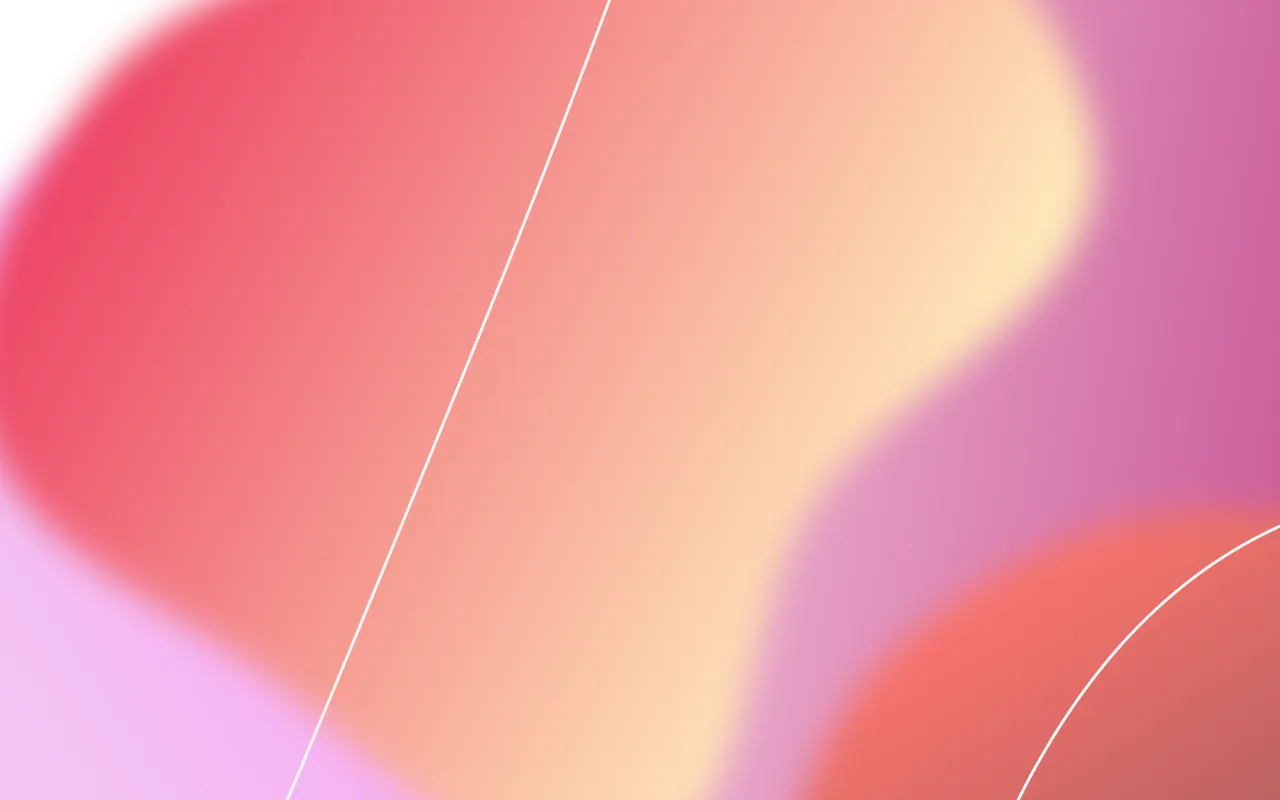
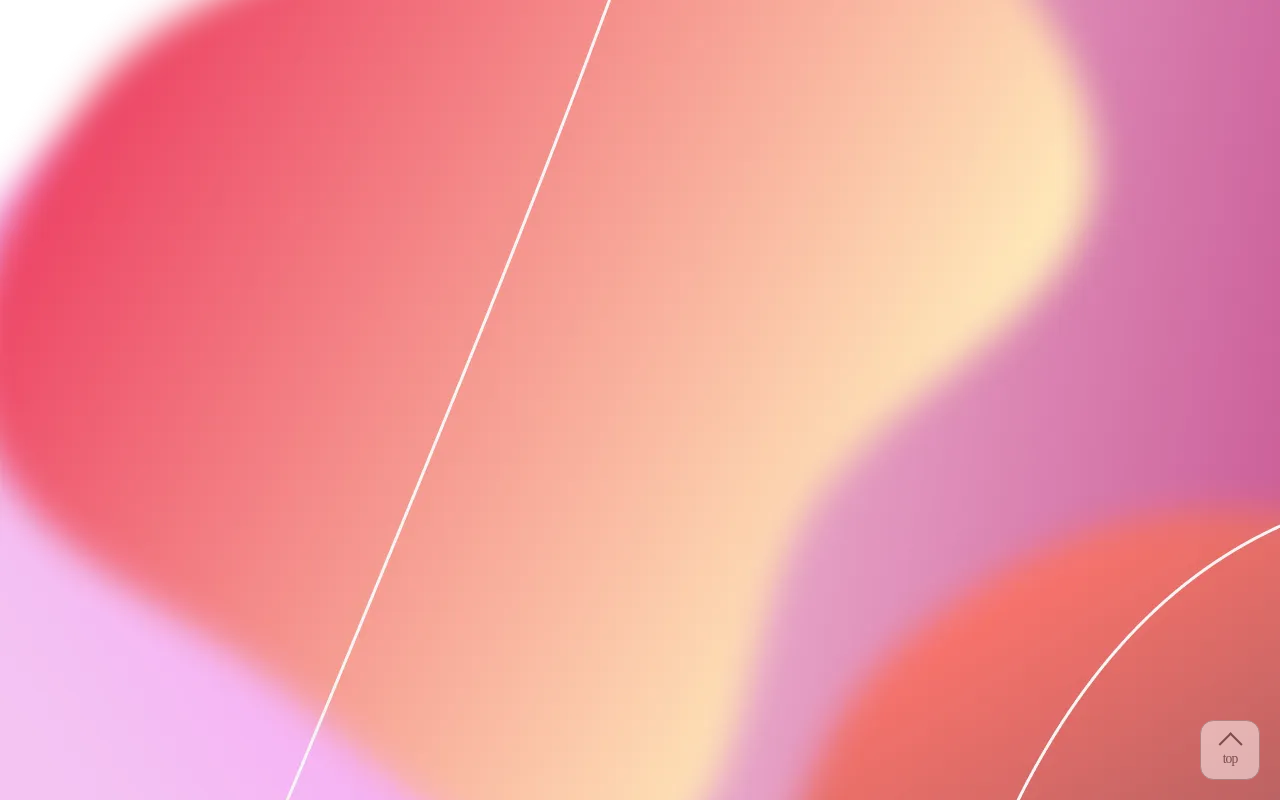
Before and after one commit to ynufes-tech/ynufes-seiryo24, a Nuxt app: page / in a window 1280 px wide. Built offline with nearby package versions, Linux system fonts and the light colour scheme.

Commit message:
componentsフォルダを作成し、中にFloatingButtonファイルを作成･記述。 layouts/defaultのlayout-rootディブ内にFloatinButtonを追加

```diff
--- /dev/null
+++ b/components/FloatingButton.vue
@@ -0,0 +1,67 @@
+<script lang="ts" setup></script>
+<template>
+  <div class="floating-button">
+    <a href="#" class="go-top">top</a>
+  </div>
+</template>
+
+<style lang="scss" scoped>
+@import "assets/scss/_breakpoint.scss";
+
+.go-top {
+  display: block;
+  width: 60px;
+  height: 60px;
+  box-sizing: border-box;
+  background: #fff;
+  border: 1px solid #999;
+  border-radius: 1em;
+  padding-top: 30px;
+  text-align: center;
+  letter-spacing: -1px;
+  font-size: 85%;
+  text-decoration: none;
+  color: #333;
+  opacity: 0.5;
+  position: fixed;
+  bottom: 20px;
+  right: 20px;
+  z-index: 10000;
+}
+
+.go-top::before {
+  content: "";
+  display: block;
+  border-top: 2px solid #333;
+  border-right: 2px solid #333;
+  width: 25%;
+  height: 25%;
+  top: 25%;
+  left: 0;
+  right: 0;
+  margin: auto;
+  position: absolute;
+  transform: rotate(-45deg);
+}
+
+.go-top:hover {
+  opacity: 1;
+}
+
+@include md {
+  .go-top {
+    width: 40px;
+    height: 40px;
+    text-indent: -9999px;
+    opacity: 1;
+    border: none;
+    background: none;
+    bottom: 10px;
+    right: 10px;
+  }
+
+  .go-top::before {
+    bottom: 0;
+  }
+}
+</style>
--- a/layouts/default.vue
+++ b/layouts/default.vue
@@ -2,6 +2,7 @@
 <template>
   <div class="layout-root">
     <slot />
+    <FloatingButton />
   </div>
 </template>
 <style scoped>
```
